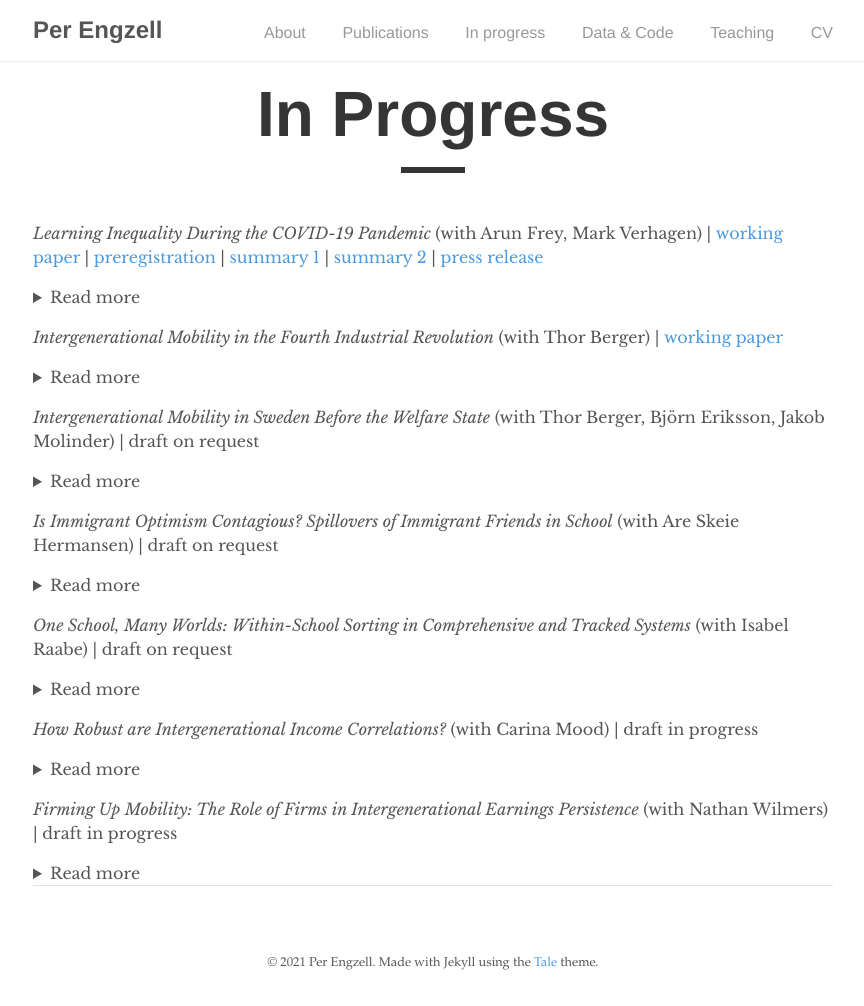
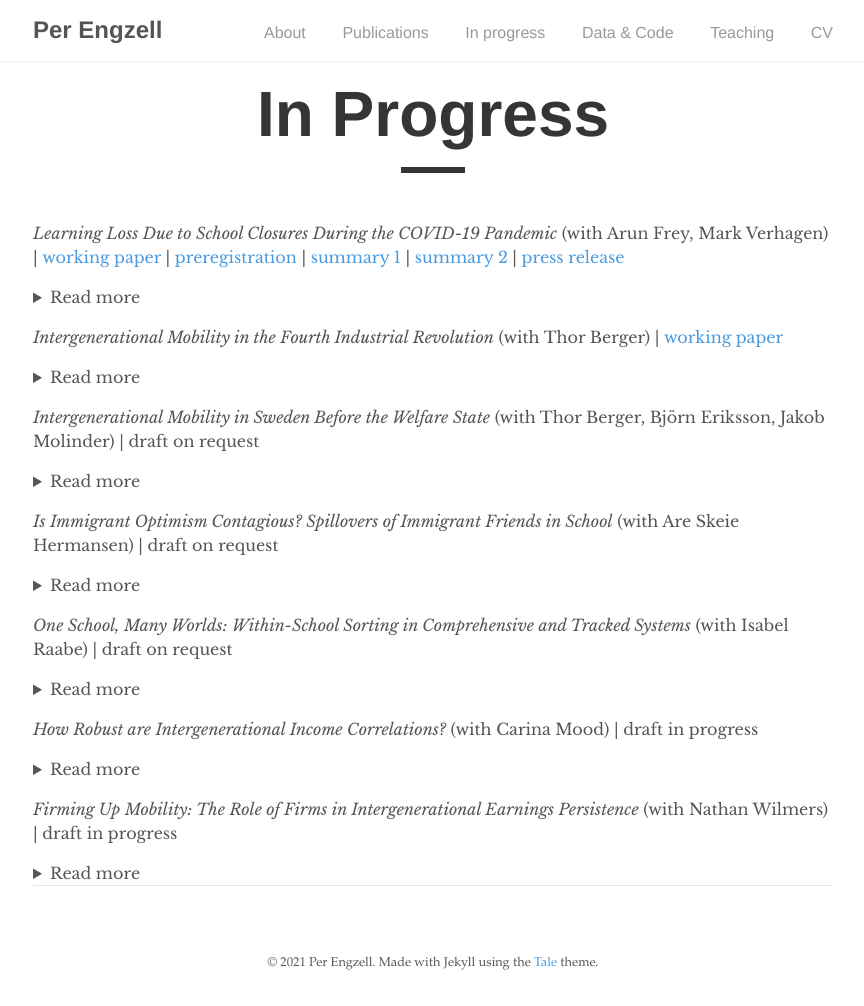
Before and after one commit to pengzell/pengzell.github.io, a Jekyll site: the page built from _pages/inprogress.md, in a window 1280 px wide. Shown: the whole page, without its empty margins (207-1071 px from the left). Built offline with Jekyll 4.4.1, drawn with Linux system fonts in a browser that asks for light colours.

Commit message:
Update inprogress.md

```diff
--- a/_pages/inprogress.md
+++ b/_pages/inprogress.md
@@ -5,7 +5,7 @@ author: "Per Engzell"
 permalink: /inprogress/
 ---
 
-*Learning Inequality During the COVID-19 Pandemic* (with Arun Frey, Mark Verhagen)
+*Learning Loss Due to School Closures During the COVID-19 Pandemic* (with Arun Frey, Mark Verhagen)
 | [working paper](https://osf.io/preprints/socarxiv/ve4z7/) | [preregistration](https://osf.io/xnh9c/) | [summary 1](https://voxeu.org/article/collateral-damage-children-s-education-during-lockdown) | [summary 2](https://population-europe.eu/policy-insights/how-do-school-closures-affect-student-learning-its-worse-you-think) | [press release](https://www.demographicscience.ox.ac.uk/post/children-learned-little-or-nothing-during-school-closures-despite-online-learning)
 <details>
 <summary>Read more</summary>
```
